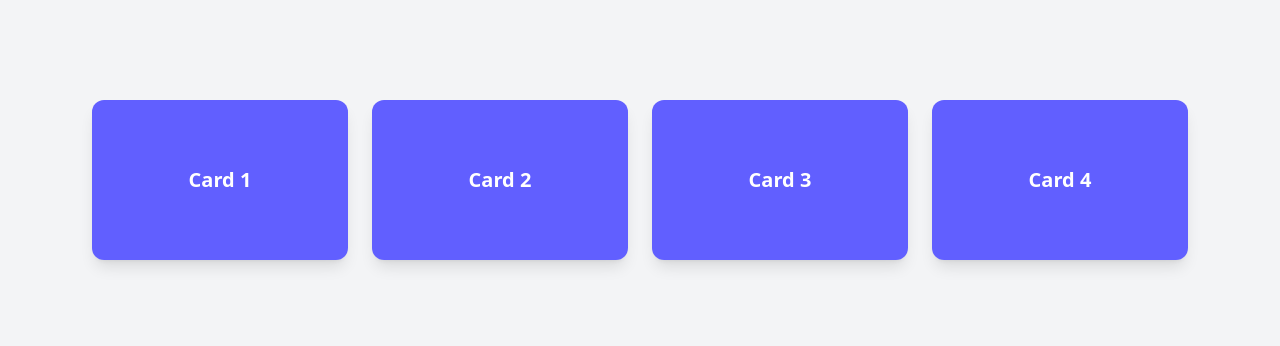
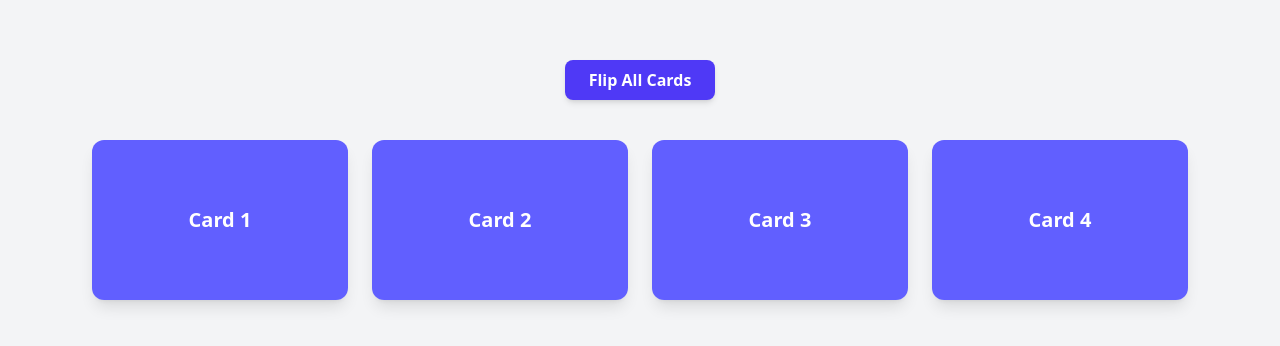
Before and after one commit to MOTANAFI/gsap, a React (Vite) app: page / in a window 1280 px wide. Shown: the part 220-566 px from the top of the page. Built offline with nearby package versions, Linux system fonts and the light colour scheme.

Commit message:
multi flip card stagger

```diff
--- a/src/App.tsx
+++ b/src/App.tsx
@@ -6,7 +6,9 @@
 // import GsapClickBox from "./components/GsapClickBox"
 // import GsapChallenge from "./components/GsapChallenge"
 
-import MultiFlipCard from "./components/MultiFlipCard"
+import MultiFlipCardStagger from "./components/MultiFlipCardStagger"
+
+// import MultiFlipCard from "./components/MultiFlipCard"
 
 // import FlipCardAuto from "./components/FlipCardAuto"
 // import FlipCardClick from "./components/FlipCardClick"
@@ -44,7 +46,8 @@ function App() {
   {/* <FlipCard /> */}
   {/* <FlipCardClick /> */}
   {/* <FlipCardAuto /> */}
-  < MultiFlipCard />
+  {/* < MultiFlipCard /> */}
+  <MultiFlipCardStagger />
 
 
     </>
--- /dev/null
+++ b/src/components/MultiFlipCardStagger.tsx
@@ -0,0 +1,65 @@
+import gsap from "gsap";
+import { useRef } from "react";
+
+function MultiFlipCardStagger() {
+    const cardRefs = useRef<(HTMLDivElement | null)[]>([]);
+    const  isFlipped = useRef(false);
+
+    const handleFlipAll = () => {
+        isFlipped.current = !isFlipped.current;
+         gsap.to(cardRefs.current, {
+      rotateY: isFlipped.current ? 180 : 0,
+      duration: 0.6,
+      ease: "power2.inOut",
+      stagger: 0.2, // Delay between each card
+    });
+    }
+  return (
+     <div className="min-h-screen flex flex-col items-center justify-center gap-10 bg-gray-100 p-10">
+      <button
+        onClick={handleFlipAll}
+        className="px-6 py-2 bg-indigo-600 text-white font-bold rounded-lg shadow-md"
+      >
+        {isFlipped.current ? "Unflip All Cards" : "Flip All Cards"}
+      </button>
+
+      <div className="flex flex-wrap gap-6 justify-center">
+        {[...Array(4)].map((_, i) => (
+          <div key={i} style={{ perspective: "1000px" }}>
+            <div
+            //   ref={(el) => (cardRefs.current[i] = el)}
+               ref={(el) => {
+              cardRefs.current[i] = el;
+            }}
+              className="relative w-64 h-40 cursor-pointer"
+              style={{
+                transformStyle: "preserve-3d",
+                transition: "transform 0.6s ease",
+              }}
+            >
+              {/* Front */}
+              <div
+                style={{ backfaceVisibility: "hidden" }}
+                className="absolute w-full h-full bg-indigo-500 text-white rounded-xl shadow-lg flex items-center justify-center text-xl font-bold"
+              >
+                Card {i + 1}
+              </div>
+              {/* Back */}
+              <div
+                style={{
+                  transform: "rotateY(180deg)",
+                  backfaceVisibility: "hidden",
+                }}
+                className="absolute w-full h-full bg-pink-500 text-white rounded-xl shadow-lg flex items-center justify-center text-xl font-bold"
+              >
+                Back {i + 1}
+              </div>
+            </div>
+          </div>
+        ))}
+      </div>
+    </div>
+  )
+}
+
+export default MultiFlipCardStagger
```
